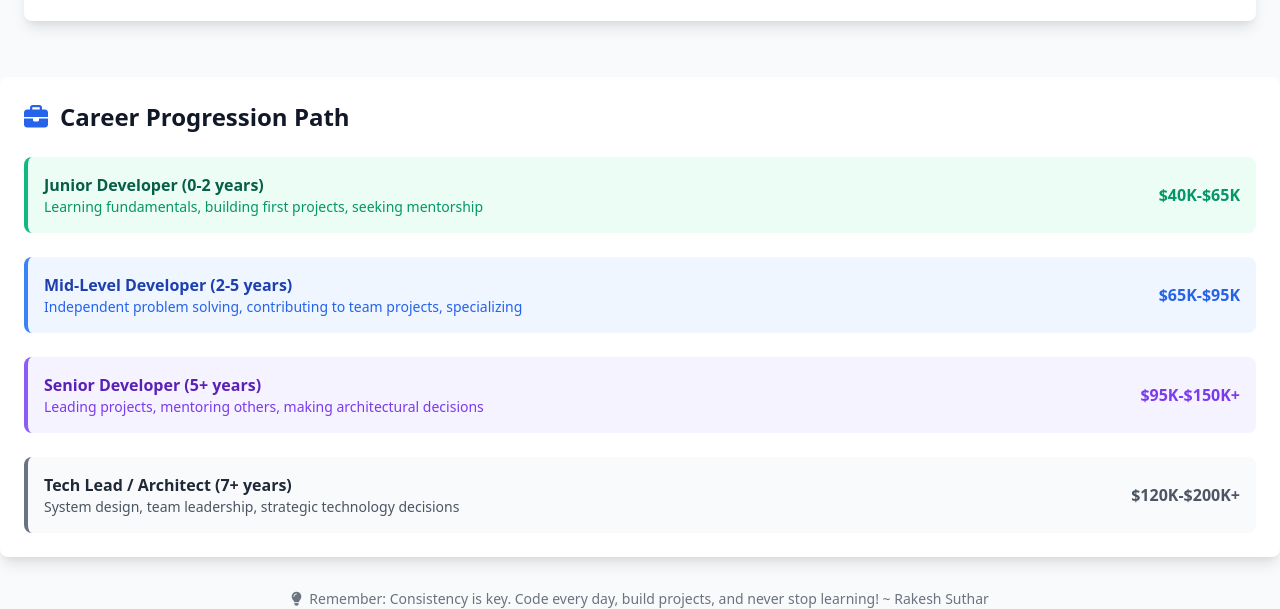
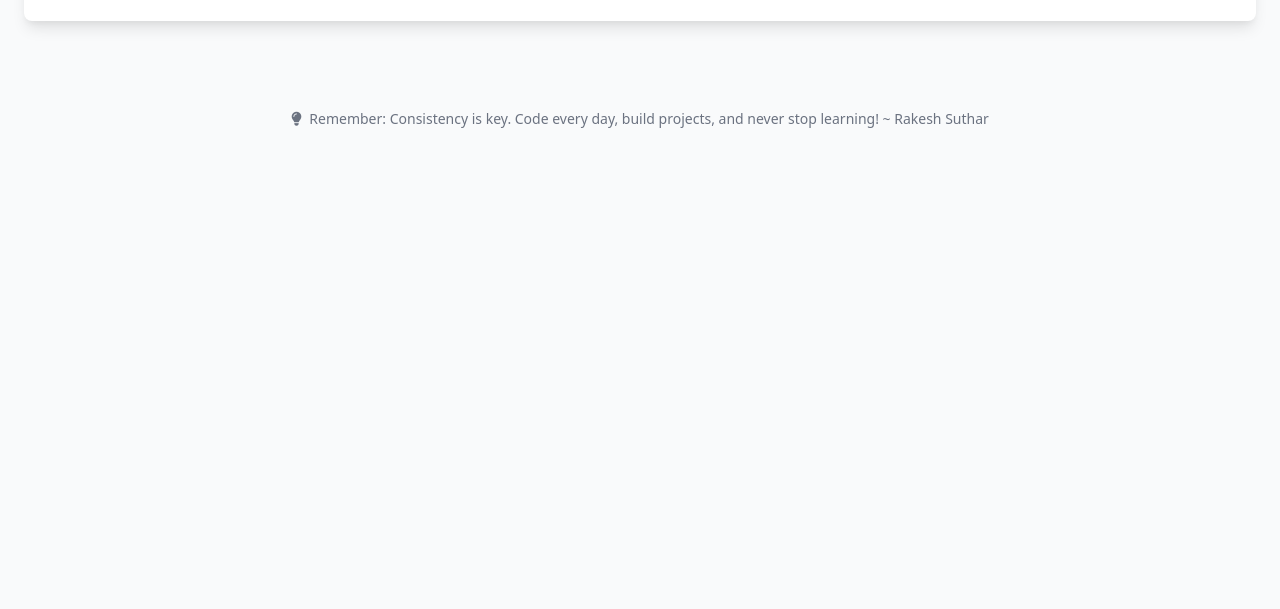
Before and after one commit to heyitsrakeysh/Road-to-creation, a plain HTML site: page index.html in a window 1280 px wide. Shown: the part 5447-6056 px from the top of the page. After the commit the page ends 5576 px from the top, so only its background shows below. Drawn offline with nearby package versions, Linux system fonts and the light colour scheme.

Commit message:
Update index.html

```diff
--- a/index.html
+++ b/index.html
@@ -819,42 +819,6 @@
             </div>
         </div>
 
-        <!-- Career Progression -->
-        <div class="bg-white rounded-lg shadow-lg p-6">
-            <h2 class="text-2xl font-bold text-gray-900 mb-6 flex items-center">
-                <i class="fas fa-briefcase text-blue-600 mr-3"></i>Career Progression Path
-            </h2>
-            <div class="space-y-6">
-                <div class="flex items-center justify-between p-4 bg-green-50 rounded-lg border-l-4 border-green-500">
-                    <div>
-                        <h3 class="font-semibold text-green-800">Junior Developer (0-2 years)</h3>
-                        <p class="text-sm text-green-600">Learning fundamentals, building first projects, seeking mentorship</p>
-                    </div>
-                    <div class="text-green-600 font-bold">$40K-$65K</div>
-                </div>
-                <div class="flex items-center justify-between p-4 bg-blue-50 rounded-lg border-l-4 border-blue-500">
-                    <div>
-                        <h3 class="font-semibold text-blue-800">Mid-Level Developer (2-5 years)</h3>
-                        <p class="text-sm text-blue-600">Independent problem solving, contributing to team projects, specializing</p>
-                    </div>
-                    <div class="text-blue-600 font-bold">$65K-$95K</div>
-                </div>
-                <div class="flex items-center justify-between p-4 bg-purple-50 rounded-lg border-l-4 border-purple-500">
-                    <div>
-                        <h3 class="font-semibold text-purple-800">Senior Developer (5+ years)</h3>
-                        <p class="text-sm text-purple-600">Leading projects, mentoring others, making architectural decisions</p>
-                    </div>
-                    <div class="text-purple-600 font-bold">$95K-$150K+</div>
-                </div>
-                <div class="flex items-center justify-between p-4 bg-gray-50 rounded-lg border-l-4 border-gray-500">
-                    <div>
-                        <h3 class="font-semibold text-gray-800">Tech Lead / Architect (7+ years)</h3>
-                        <p class="text-sm text-gray-600">System design, team leadership, strategic technology decisions</p>
-                    </div>
-                    <div class="text-gray-600 font-bold">$120K-$200K+</div>
-                </div>
-            </div>
-        </div>
 
         <!-- Footer -->
         <div class="text-center mt-8 text-gray-500">
```
